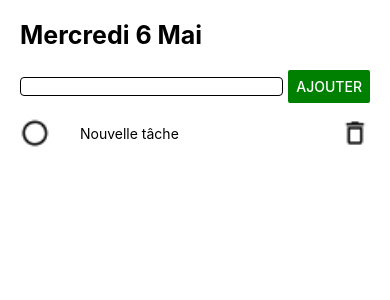
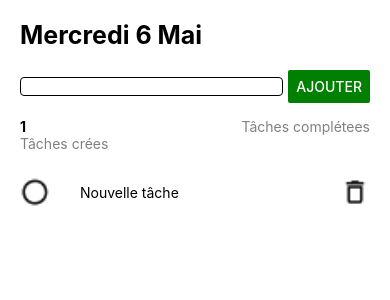
Before and after one commit to Dylan974/taskList, a React Native app: screen / in a window 390 px wide. Shown: the top 300 px of the page. Built offline with nearby package versions, Linux system fonts and the light colour scheme.

Commit message:
add counters component

```diff
--- a/src/components/TasksEpic/CountersContainer.js
+++ b/src/components/TasksEpic/CountersContainer.js
@@ -1 +1,22 @@
 import React from 'react';
+import { View, StyleSheet } from 'react-native';
+import Counter from '../_Shared/Counter';
+
+const CountersContainer = ({ nbTasks, nbTasksCompleted }) => {
+    return (
+        <View style={styles.container}>
+            <Counter nb={nbTasks} title={'Tâches crées'}></Counter>
+            <Counter nb={nbTasksCompleted} title={'Tâches complétees'}></Counter>
+        </View>
+    );
+};
+
+const styles = StyleSheet.create({
+    container: {
+        flexDirection: 'row',
+        justifyContent: 'space-between',
+        marginBottom: 25,
+    }
+});
+
+export default CountersContainer;
--- a/src/components/TasksEpic/TasksContainer.js
+++ b/src/components/TasksEpic/TasksContainer.js
@@ -2,20 +2,19 @@ import React, { useState } from 'react';
 import { View } from 'react-native';
 import TasksList from './TasksList';
 import TaskForm from './TaskForm';
+import CountersContainer from './CountersContainer';
 
 function TasksContainer(props) {
     const [tasks, setTasks] = useState([{ id: new Date().getTime().toString(), title: 'Nouvelle tâche', completed: false }]);
 
     const onAddTask = (title) => {
         setTasks([{ id: new Date().getTime().toString(), title, completed: false }, ...tasks]);
-    }
+    };
 
     const onDeleteTask = (id) => {
-        console.log('on delete');
         const newTasks = tasks.filter(task => task.id != id);
-        console.log(newTasks);
         setTasks([...newTasks]);
-    }
+    };
 
     const onChangeStatus = (id) => {
         let newTasks = [];
@@ -27,14 +26,24 @@ function TasksContainer(props) {
             }
         })
         setTasks(newTasks);
-    }
+    };
+
+    const getTasksCompleted = () => {
+        let counter = 0;
+
+        tasks.forEach(task => {
+            if (task.completed) counter++;
+            return counter;
+        })
+    };
 
     return (
         <View>
             <TaskForm onAddTask={onAddTask} />
+            <CountersContainer nbTasks={tasks.length} nbTasksCompleted={() => getTasksCompleted()} />
             <TasksList tasks={tasks} onChangeStatus={onChangeStatus} onDeleteTask={onDeleteTask} />
         </View>
     );
-}
+};
 
 export default TasksContainer;
--- /dev/null
+++ b/src/components/_Shared/Counter/index.js
@@ -0,0 +1,22 @@
+import React from 'react';
+import { View, Text, StyleSheet } from 'react-native';
+
+const Counter = ({ nb, title }) => {
+    return (
+        <View>
+            <Text style={styles.nb}>{nb}</Text>
+            <Text style={styles.title}>{title}</Text>
+        </View>
+    );
+};
+
+const styles = StyleSheet.create({
+    nb: {
+        fontWeight: 'bold'
+    },
+    title: {
+        color: 'grey'
+    }
+});
+
+export default Counter;
```
